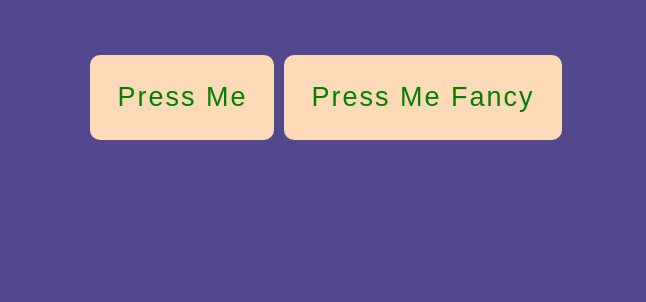
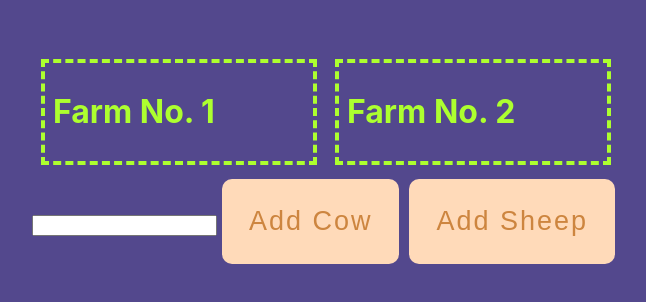
Before and after one commit to TS-BIT/210901, a React (Create React App) app in the folder React_npr/my-app/: page / in a window 1280 px wide. Shown: the top 302 px of the page, without its empty margins (314-960 px from the left). Built offline with nearby package versions, Linux system fonts and the light colour scheme.

Commit message:
Last changes 0930reaproj

```diff
--- a/React_npr/my-app/src/Actions/index.js
+++ b/React_npr/my-app/src/Actions/index.js
@@ -1,4 +1,4 @@
-import { CHANGE_COLOR, CHANGE_FANCY_COLOR } from '../Constants/types';
+import { DELETE_ANIMAL, ADD_ANIMAL, CHANGE_COLOR, CHANGE_FANCY_COLOR, GET_ALL_FROM_LS, EDIT_ANIMAL, CHANGE_FARM } from '../Constants/types';
 
 export function changeColor() {
     return {
@@ -11,5 +11,41 @@ export function changeFancyColor(fancyColor) {
         type: CHANGE_FANCY_COLOR,
         payload: fancyColor
     }
+}
 
+
+// FARM
+
+export function getAllAnimals() {
+    return {
+        type: GET_ALL_FROM_LS,
+    }
 }
+
+export function createAnimal(animal) {
+    return {
+        type: ADD_ANIMAL,
+        payload: animal
+    }
+}
+
+export function removeAnimal(id) {
+    return {
+        type: DELETE_ANIMAL,
+        payload: id
+    }
+}
+
+export function changeAnimal(animal) {
+    return {
+        type: EDIT_ANIMAL,
+        payload: animal
+    }
+}
+
+export function moveAnimal(id) {
+    return {
+        type: CHANGE_FARM,
+        payload: id
+    }
+}
--- a/React_npr/my-app/src/Components/App.jsx
+++ b/React_npr/my-app/src/Components/App.jsx
@@ -1,13 +1,65 @@
-import Red from "./Red";
+import React, {useState, useEffect, useReducer} from 'react';
+import SmallAnimal from './SmallAnimalF';
+import Modal from './Modal';
+import farmReducer from '../Reducers/farmReducer';
+import { changeAnimal, createAnimal, getAllAnimals, moveAnimal, removeAnimal } from '../Actions';
+function App() {
 
+    const [animals, animalDispacher] = useReducer(farmReducer, []);
+    const [animalInput, setAnimalInput] = useState('');
 
-function App() {
+    const [open, setOpen] = useState(0);
+
+    useEffect(() => {
+        animalDispacher(getAllAnimals());
+    }, []);
+
+    const deleteAnimal = (id) => {
+        closeModal();
+        animalDispacher(removeAnimal(id));
+    }
+
+    const editAnimal = (id, color) => {
+        closeModal();
+        animalDispacher(changeAnimal({id: id, color: color}));
+    }
+
+    const changeFarm = (id) => {
+        closeModal();
+       animalDispacher(moveAnimal(id));
+    }
+
+    const animalInputHandler = (e) => {
+        setAnimalInput(e.target.value);
+    }
+
+    const openModal = (id) => {
+        setOpen(id);
+    }
+
+    const closeModal = () => {
+        setOpen(0);
+    }
 
     return (
         <>
-            <Red></Red>
+            <div className="field">
+                <div className="farm">
+                    <h1>Farm No. 1</h1>
+                    {animals.map(b => <SmallAnimal open={openModal} farm1={b.farm1} farmNamber={1} key={b.id} id={b.id} color={b.color} animal={b.animal} />)}
+                </div>
+                <div className="farm">
+                    <h1>Farm No. 2</h1>
+                    {animals.map(b => <SmallAnimal open={openModal} farm1={b.farm1} farmNamber={2} key={b.id} id={b.id} color={b.color} animal={b.animal} />)}
+                </div>
+            </div>
+            <div>
+                <input type="text" value={animalInput} onChange={animalInputHandler}/>
+                <button className="input-button" onClick={()=>animalDispacher(createAnimal({animal: 'cow', animalInput: animalInput}))}>Add Cow</button>
+                <button className="input-button" onClick={()=>animalDispacher(createAnimal({animal: 'sheep', animalInput: animalInput}))}>Add Sheep</button>
+            </div>
+            <Modal id={open} edit={editAnimal} change={changeFarm} close={closeModal} destroy={deleteAnimal}></Modal>
         </>
     );
 }
-
 export default App;
--- /dev/null
+++ b/React_npr/my-app/src/Components/Modal.jsx
@@ -0,0 +1,27 @@
+import React, {useState} from 'react';
+function Modal({id, close, destroy, change, edit}) {
+
+    const [editInput, setEditInput] = useState('');
+
+    const editInputHandler = (e) => {
+        setEditInput(e.target.value);
+    }
+
+    if (id === 0) {
+        return null;
+    }
+
+    return (
+        <div className="modal">
+            <button className="input-button-small" onClick={()=>destroy(id)}>Go Home</button>
+            <button className="input-button-small" onClick={()=>change(id)}>Change Farm</button>
+            <div className="center">
+                <input type="text" value={editInput} onChange={editInputHandler}/>
+                <button className="input-button-small" onClick={()=>edit(id, editInput)}>Edit Color</button>
+            </div>
+            <button className="input-button-small" onClick={close}>X</button>
+        </div>
+    )
+}
+
+export default Modal;
--- /dev/null
+++ b/React_npr/my-app/src/Components/SmallAnimalF.jsx
@@ -0,0 +1,17 @@
+function SmallAnimal({open, farmNamber, farm1, color, animal, id}) {
+
+    if ((farmNamber === 1 && farm1) || (farmNamber === 2 && !farm1)) {
+    return (
+        <div className="small-circle" style={{
+            backgroundColor: color,
+            borderRadius: animal === 'cow' ? '50%' : '5px'
+        }}>
+            <span>{color}</span>
+            <button className="input-button-small" onClick={()=>open(id)}>Open Edit</button>
+        </div>);
+    }
+    else {
+        return null;
+    }
+}
+export default SmallAnimal;
--- a/React_npr/my-app/src/Constants/types.js
+++ b/React_npr/my-app/src/Constants/types.js
@@ -1,3 +1,10 @@
 export const CHANGE_COLOR = 'CHANGE_COLOR';
 
 export const CHANGE_FANCY_COLOR = 'CHANGE_FANCY_COLOR';
+
+// FARM
+export const GET_ALL_FROM_LS = 'GET_ALL_FROM_LS';
+export const ADD_ANIMAL = 'ADD_ANIMAL';
+export const DELETE_ANIMAL = 'DELETE_ANIMAL';
+export const EDIT_ANIMAL = 'EDIT_ANIMAL';
+export const CHANGE_FARM = 'CHANGE_FARM';
--- /dev/null
+++ b/React_npr/my-app/src/Reducers/farmReducer.js
@@ -0,0 +1,59 @@
+import { ADD_ANIMAL, CHANGE_FARM, DELETE_ANIMAL, EDIT_ANIMAL, GET_ALL_FROM_LS } from "../Constants/types";
+import getId from '../Shared/id';
+
+function farmReducer(state, action) {
+    let animalsCopy;
+    switch (action.type) {
+        case GET_ALL_FROM_LS:
+            const allAnimals = JSON.parse(localStorage.getItem('allAnimals'));
+            if (null === allAnimals) {
+                return state;
+            }
+            return allAnimals;
+        case ADD_ANIMAL:
+            const animal = {
+                id: getId(),
+                color: action.payload.animalInput,
+                animal: action.payload.animal,
+                farm1: true
+            };
+            animalsCopy = state.slice();
+            animalsCopy.push(animal);
+            localStorage.setItem('allAnimals', JSON.stringify(animalsCopy));
+            return animalsCopy;
+        case DELETE_ANIMAL:
+            animalsCopy = state.slice();
+            for (let i = 0; i < animalsCopy.length; i++) {
+                if (animalsCopy[i].id === action.payload) {
+                    animalsCopy.splice(i, 1);
+                    break;
+                }
+            }
+            localStorage.setItem('allAnimals', JSON.stringify(animalsCopy));
+            return animalsCopy;
+        case EDIT_ANIMAL:
+            animalsCopy = state.slice();
+            for (let i = 0; i < animalsCopy.length; i++) {
+                if (animalsCopy[i].id === action.payload.id) {
+                    animalsCopy[i].color = action.payload.color;
+                    break;
+                }
+            }
+            localStorage.setItem('allAnimals', JSON.stringify(animalsCopy));
+            return animalsCopy;
+        case CHANGE_FARM:
+            animalsCopy = state.slice();
+            for (let i = 0; i < animalsCopy.length; i++) {
+                if (animalsCopy[i].id === action.payload) {
+                    animalsCopy[i].farm1 = !animalsCopy[i].farm1;
+                    break;
+                }
+            }
+            localStorage.setItem('allAnimals', JSON.stringify(animalsCopy));
+            return animalsCopy;
+        default:
+            return state;
+    }
+}
+
+export default farmReducer;
--- a/React_npr/my-app/src/index.scss
+++ b/React_npr/my-app/src/index.scss
@@ -447,3 +447,18 @@ a {
       color: darkgreen;
   }
 }
+
+.modal {
+  position: fixed;
+  top: 200px;
+  left: calc(50% - 125px);
+  background-color: white;
+  height: 200px;
+  width: 250px;
+  border: 4px dashed greenyellow;
+  padding: 7px;
+  display: flex;
+  justify-content: center;
+  align-items: center;
+  flex-direction: column;
+}
```
Also changed, not shown: React_npr/my-app/src/Components/App0930.jsx (added, +13 -0 lines).
